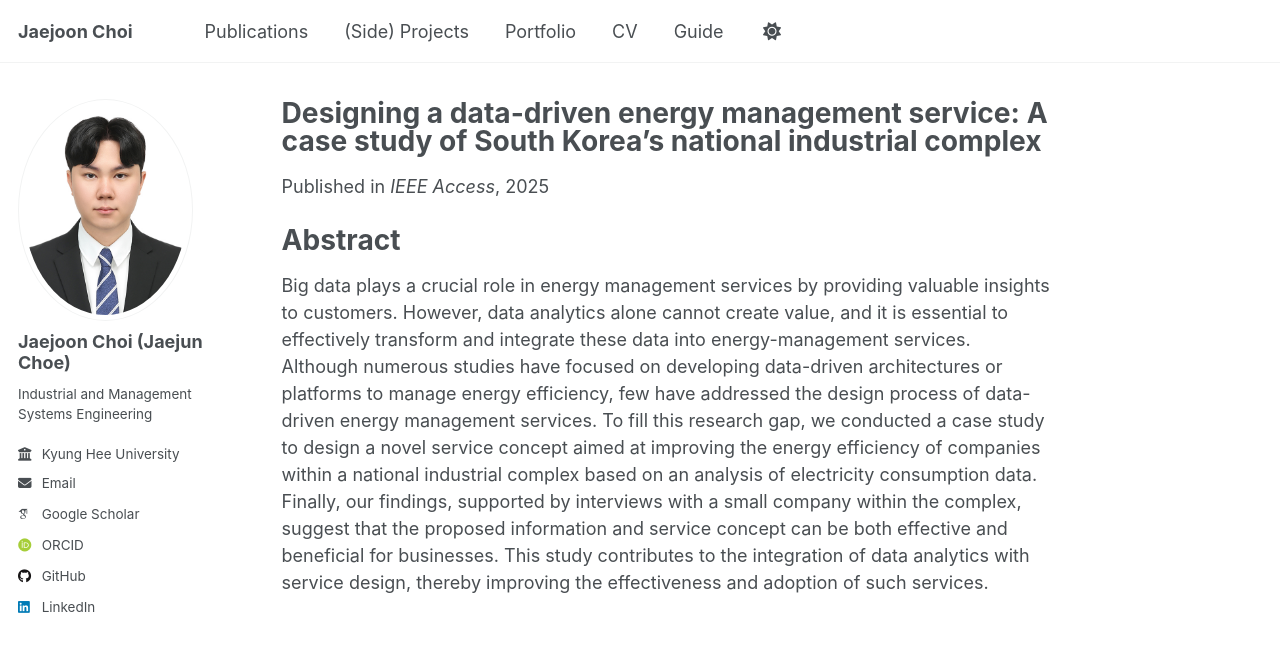
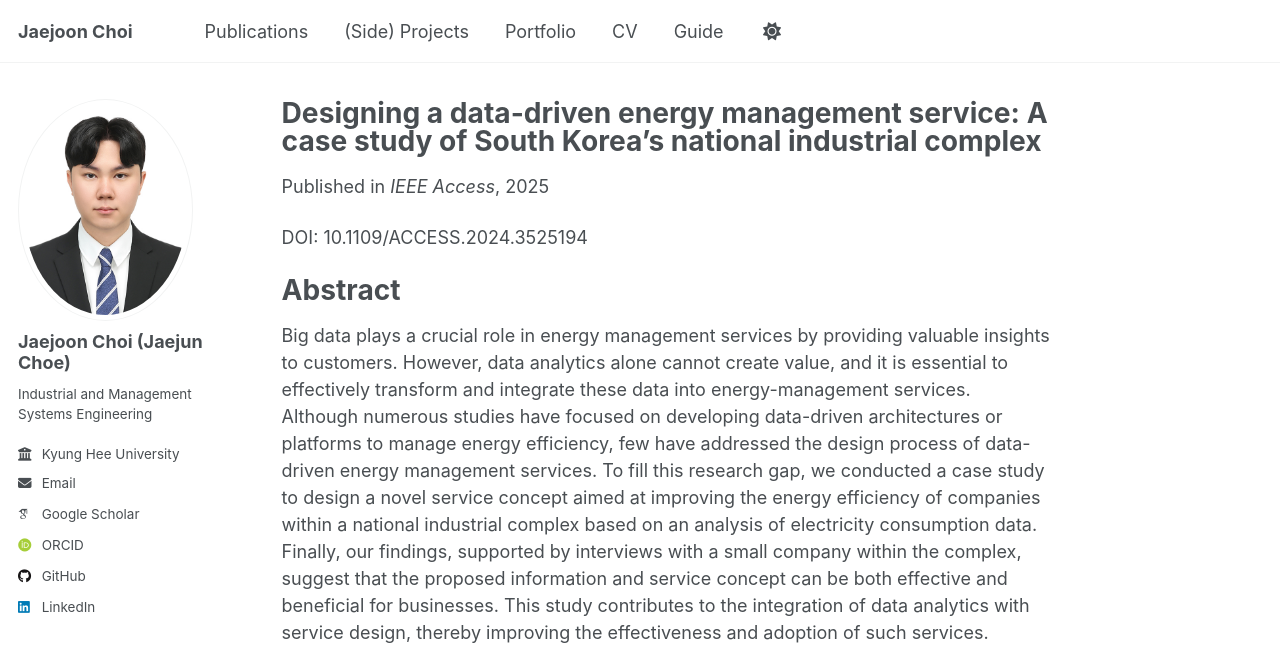
Before and after one commit to jaejunchoe/jaejunchoe.github.io, a Jekyll site: the page built from _publications/2025-01-02-paper-1.md, in a window 1280 px wide and 900 px high, cut to the strip 0-665 px from the top of the window. Built offline with Jekyll 4.4.1, drawn with Linux system fonts in a browser that asks for light colours; some web fonts are replaced.

Commit message:
initial commit

```diff
--- a/_publications/2025-01-02-paper-1.md
+++ b/_publications/2025-01-02-paper-1.md
@@ -12,6 +12,7 @@ paperurl: 'https://ieeexplore.ieee.org/abstract/document/10820349'
 citation: 'Salakhov, T.<sup>‡</sup>, <strong>Choi, J.<sup>‡</sup></strong>, & Kim, M. (2025). &quot;Designing a data-driven energy management service: A case study of South Korea’s national industrial complex. IEEE Access. (‡=contributed equally to this work.)'
 ---
 
+DOI: 10.1109/ACCESS.2024.3525194
 
 # Abstract
 Big data plays a crucial role in energy management services by providing valuable insights to customers. However, data analytics alone cannot create value, and it is essential to effectively transform and integrate these data into energy-management services. Although numerous studies have focused on developing data-driven architectures or platforms to manage energy efficiency, few have addressed the design process of data-driven energy management services. To fill this research gap, we conducted a case study to design a novel service concept aimed at improving the energy efficiency of companies within a national industrial complex based on an analysis of electricity consumption data. Finally, our findings, supported by interviews with a small company within the complex, suggest that the proposed information and service concept can be both effective and beneficial for businesses. This study contributes to the integration of data analytics with service design, thereby improving the effectiveness and adoption of such services.
```
